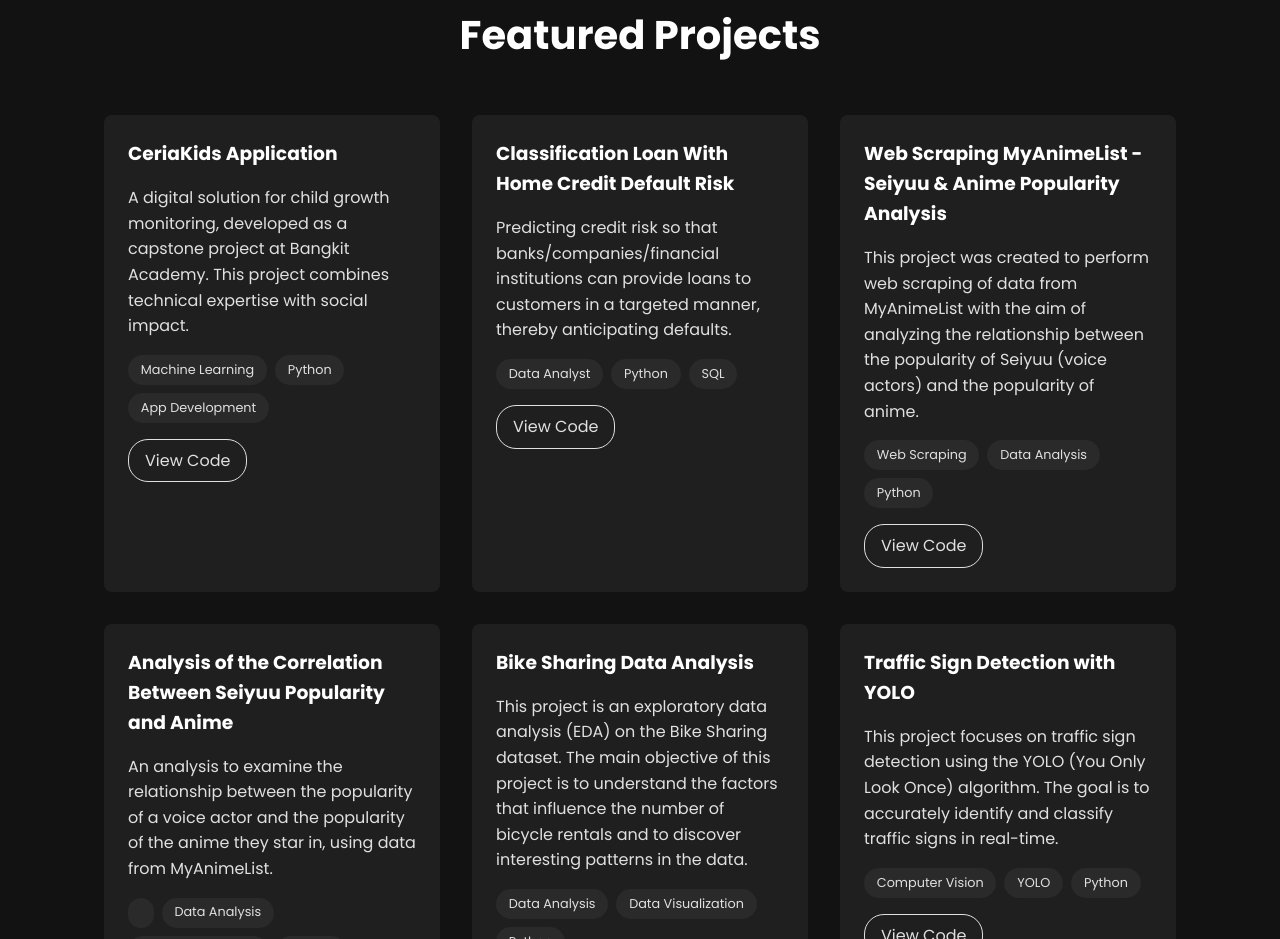
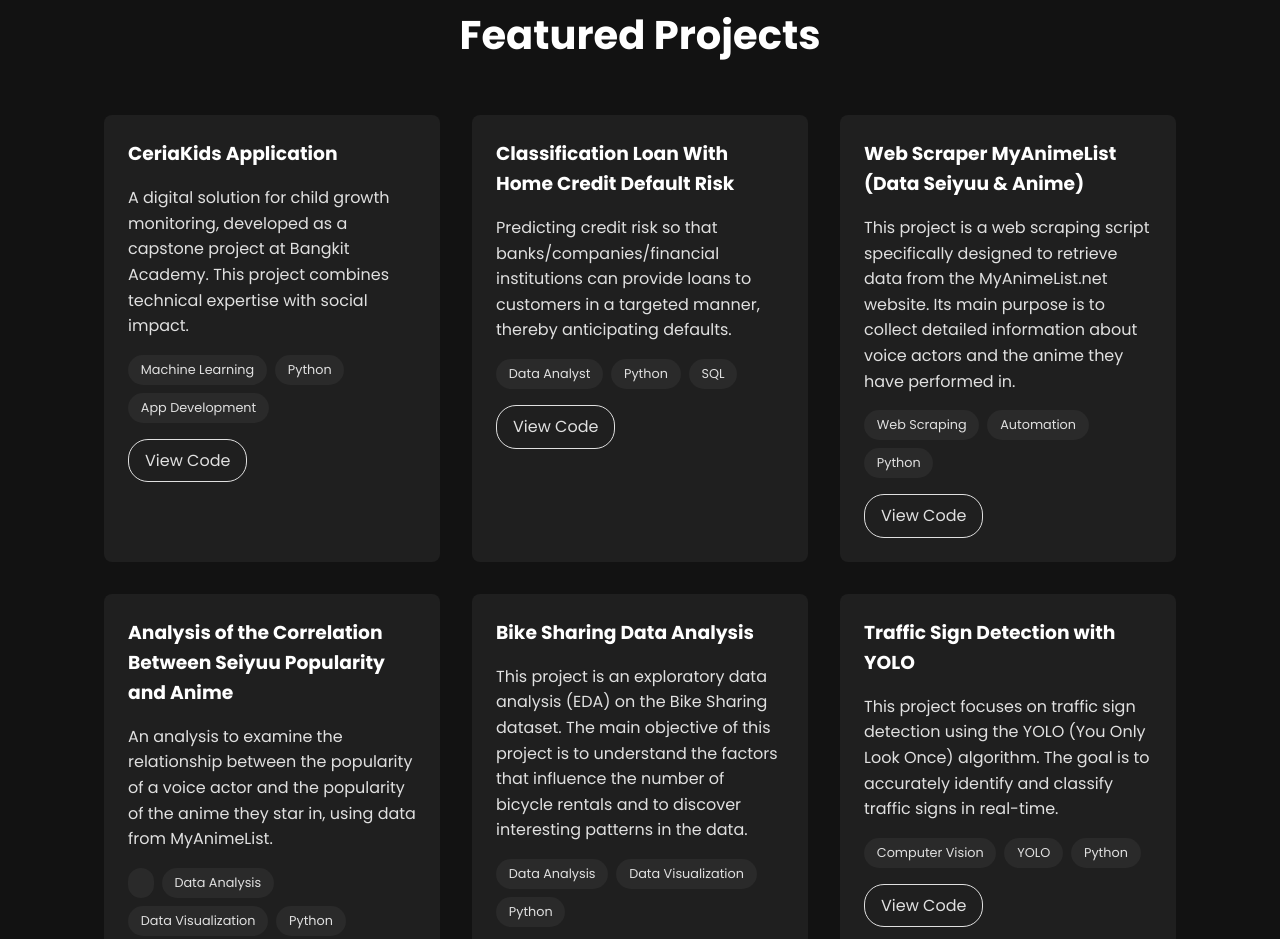
Before and after one commit to RaihanSabil/RaihanSabil.github.io, a plain HTML site: page index.html in a window 1280 px wide. Shown: the part 3142-4081 px from the top of the page. Drawn offline with Linux system fonts and the light colour scheme.

Commit message:
Update index.html

```diff
--- a/index.html
+++ b/index.html
@@ -131,11 +131,11 @@
                 </div>
                  <div class="project-card">
                     <div class="project-info">
-                        <h3>Web Scraping MyAnimeList - Seiyuu & Anime Popularity Analysis</h3>
-                        <p>This project was created to perform web scraping of data from MyAnimeList with the aim of analyzing the relationship between the popularity of Seiyuu (voice actors) and the popularity of anime.</p>
+                        <h3>Web Scraper MyAnimeList (Data Seiyuu & Anime)</h3>
+                        <p>This project is a web scraping script specifically designed to retrieve data from the MyAnimeList.net website. Its main purpose is to collect detailed information about voice actors and the anime they have performed in.</p>
                          <div class="project-tags">
                             <span>Web Scraping</span>
-                            <span>Data Analysis</span>
+                            <span>Automation</span>
                             <span>Python</span>
                         </div>
                         <div class="project-links">
```
